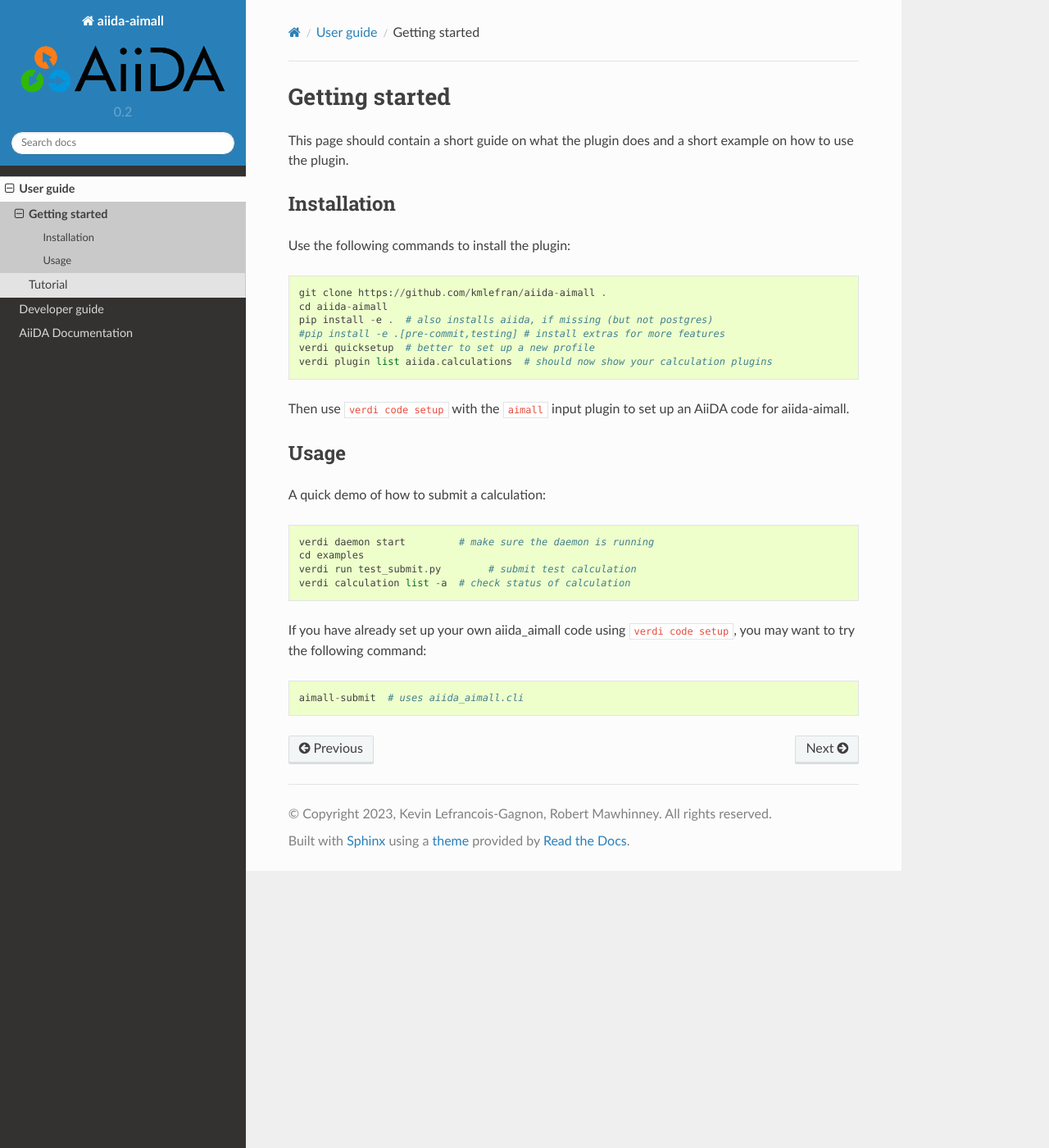
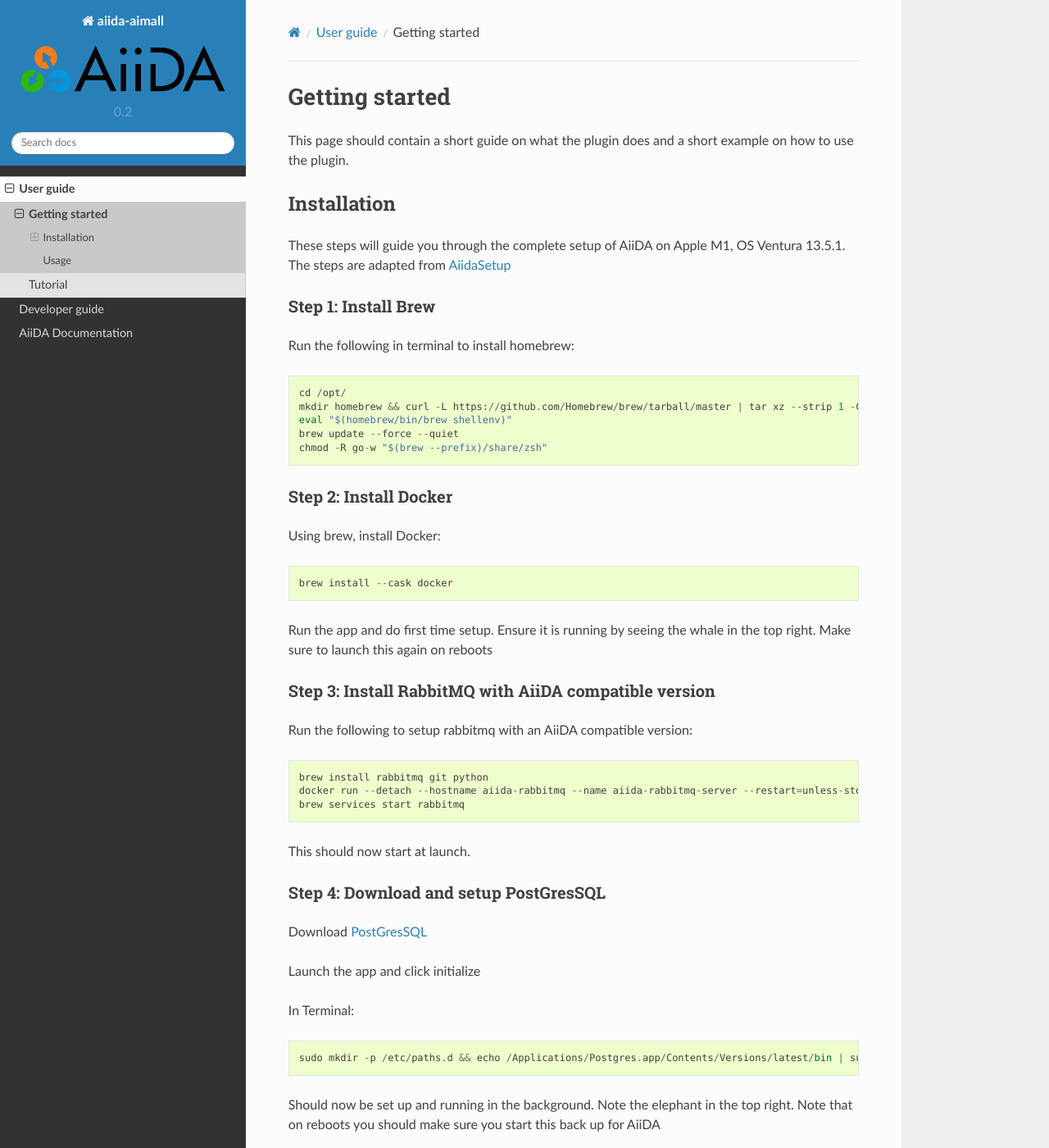
Before and after one commit to kmlefran/aiida-aimall, a Sphinx documentation site: the page built from docs/source/user_guide/get_started.rst, in a window 1280 px wide and 1400 px high. Shown: the whole window at 82% size. Built offline with Sphinx 7.4.7 and the Read the Docs theme 2.0.0, drawn with Linux system fonts in a browser that asks for light colours; pages that are not in the unit, such as notebooks, are missing from menus; some of the changed text lies outside the part shown.

```diff
--- a/docs/source/user_guide/get_started.rst
+++ b/docs/source/user_guide/get_started.rst
@@ -8,29 +8,97 @@ a short example on how to use the plugin.
 Installation
 ++++++++++++
 
-Use the following commands to install the plugin::
+These steps will guide you through the complete setup of AiiDA on Apple M1, OS Ventura 13.5.1. The steps are adapted from AiidaSetup_
+
+Step 1: Install Brew
+--------------------
+Run the following in terminal to install homebrew::
+
+    cd /opt/
+    mkdir homebrew && curl -L https://github.com/Homebrew/brew/tarball/master | tar xz --strip 1 -C homebrew
+    eval "$(homebrew/bin/brew shellenv)"
+    brew update --force --quiet
+    chmod -R go-w "$(brew --prefix)/share/zsh"
+
+Step 2: Install Docker
+----------------------
+Using brew, install Docker::
+
+    brew install --cask docker
+
+Run the app and do first time setup. Ensure it is running by seeing the whale in the top right. Make sure to launch this again on reboots
+
+Step 3: Install RabbitMQ with AiiDA compatible version
+------------------------------------------------------
+Run the following to setup rabbitmq with an AiiDA compatible version::
+
+    brew install rabbitmq git python
+    docker run --detach --hostname aiida-rabbitmq --name aiida-rabbitmq-server --restart=unless-stopped --publish=127.0.0.1:5671:5671 --publish=127.0.0.1:5672:5672 --mount=type=volume,src=rabbitmq-volume,dst=/var/lib/rabbitmq rabbitmq:3.7.28
+    brew services start rabbitmq
+
+This should now start at launch.
+
+Step 4: Download and setup PostGresSQL
+--------------------------------------
+Download PostGresSQL_
+
+Launch the app and click initialize
+
+In Terminal::
+
+    sudo mkdir -p /etc/paths.d && echo /Applications/Postgres.app/Contents/Versions/latest/bin | sudo tee /etc/paths.d/postgresapp
+
+Should now be set up and running in the background. Note the elephant in the top right. Note that on reboots you should make sure you start this back up for AiiDA
+
+Step 5: install AiiDA
+---------------------
+This assumes that conda is installed already. Conda_::
+
+    conda create -yn aiida-env -c conda-forge aiida-core
+    conda activate aiida-env
+
+Step 6: Setup profile
+---------------------
+::
+
+    verdi quicksetup
+    verdi profile setdefault <PROFILE>
+
+Note that in the second line, <PROFILE> should be whatever you set in the prompts for verdi quicksetup.
+
+Step 7: Launch Daemons and Verify
+---------------------------------
+::
+
+    verdi daemon start 2 #rerun every reboot
+    verdi status
+
+Should result in all processes working
+
+Step 8: Install aiida-aimall
+----------------------------
+::
 
     git clone https://github.com/kmlefran/aiida-aimall .
     cd aiida-aimall
     pip install -e .  # also installs aiida, if missing (but not postgres)
-    #pip install -e .[pre-commit,testing] # install extras for more features
-    verdi quicksetup  # better to set up a new profile
-    verdi plugin list aiida.calculations  # should now show your calculation plugins
+    #verify that entry points are registered
+    verdi plugin list aiida.calculations # should show aimall and gaussianwfx
+    verdi plugin list aiida.parsers # should show aimqb.base and gaussianwfx
+    verdi plugin list aiida.data # should shoul AimqbParameters
+    verdi plugin list aiida.workflows # should show multifrag aimreor and g16opt
 
-Then use ``verdi code setup`` with the ``aimall`` input plugin
-to set up an AiiDA code for aiida-aimall.
+Step 9: Setup Code plugins
+--------------------------
+Write more info here
 
 Usage
 +++++
 
-A quick demo of how to submit a calculation::
+A quick demo of how to submit a calculation:
 
-    verdi daemon start         # make sure the daemon is running
-    cd examples
-    verdi run test_submit.py        # submit test calculation
-    verdi calculation list -a  # check status of calculation
+Write example here
 
-If you have already set up your own aiida_aimall code using
-``verdi code setup``, you may want to try the following command::
-
-    aimall-submit  # uses aiida_aimall.cli
+.. _AiidaSetup: https://aiida.readthedocs.io/projects/aiida-core/en/latest/intro/install_conda.html#intro-get-started-conda-install
+.. _PostGresSQl: https://postgresapp.com/
+.. _Conda: https://docs.conda.io/en/latest/
--- a/pyproject.toml
+++ b/pyproject.toml
@@ -24,7 +24,11 @@ requires-python = ">=3.11"
 dependencies = [
     "aiida-core>=2.0,<3",
     "voluptuous",
-    "aiida-submission-controller"
+    "aiida-submission-controller",
+    "pydantic",
+    "ase",
+    "cclib",
+    "aiida-dataframe"
 ]
 
 [project.urls]
```
Also changed, not shown: README.md (+13 -5 lines), 3 other files.
